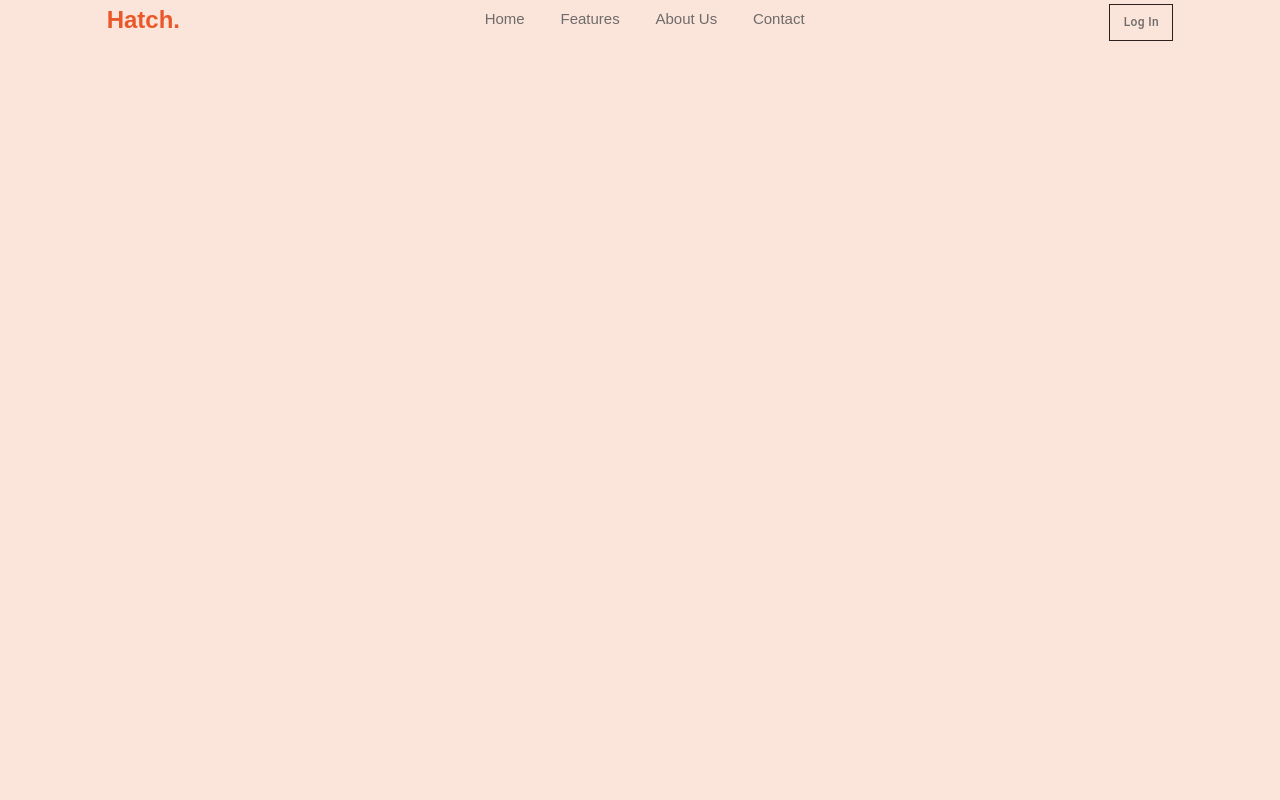
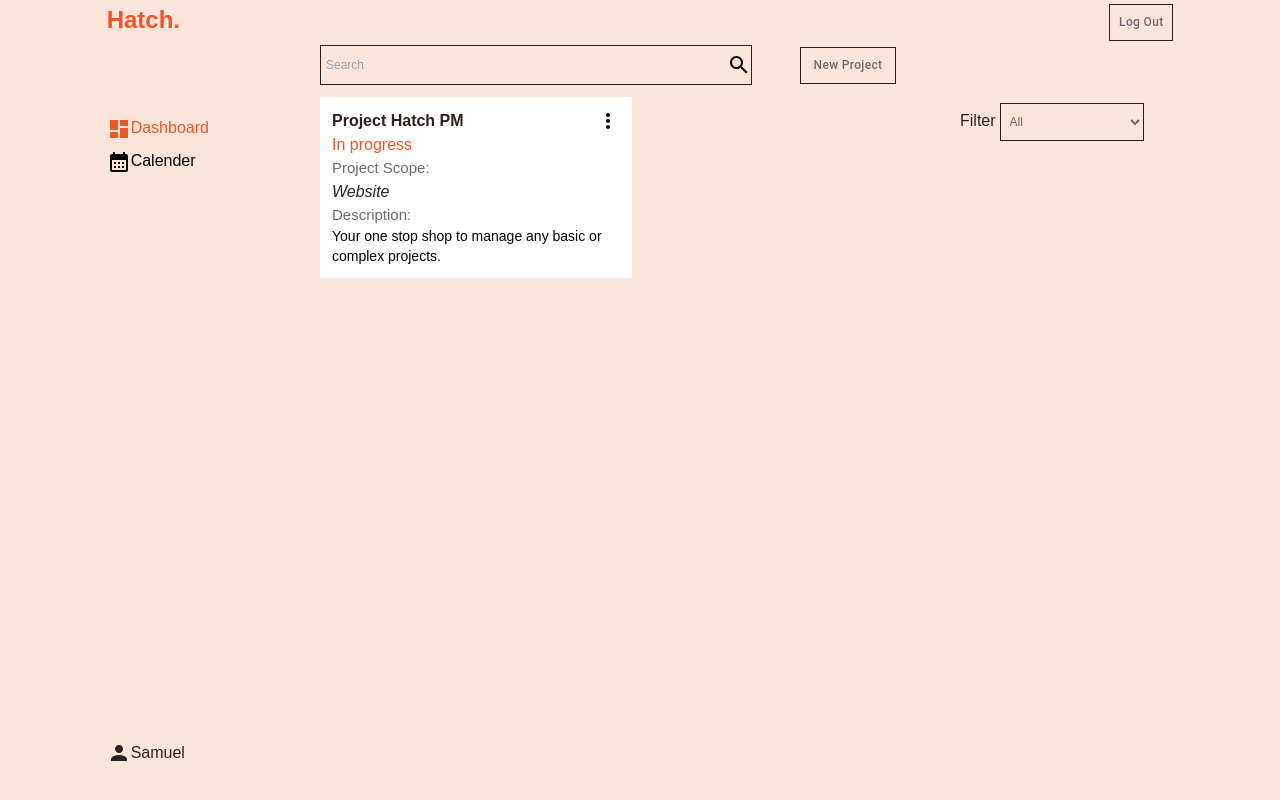
Before and after one commit to SKHinga/HatchPM, a React (Create React App) app: page /1/dashboard/projects in a window 1280 px wide. Built offline with nearby package versions, Linux system fonts and the light colour scheme.

Commit message:
Script: Configure routes

```diff
--- a/src/App.js
+++ b/src/App.js
@@ -1,10 +1,14 @@
 import React from "react";
 import {Helmet} from "react-helmet";
-import { Routes, Route } from "react-router-dom";
+import { Routes, Route, Navigate} from "react-router-dom";
 import Dashboard from "./components/Hero/Dashboard";
 import Hero from "./components/Home/Hero";
 import LogIn from "./components/Home/LogIn";
 import Signup from "./components/Home/SignUp";
+import Dash from "./components/Hero/Dash"
+import Calender from './components/Hero/Calender';
+import NewProject from './components/Hero/NewProject';
+import Tasks from './components/Hero/Tasks';
 
 
 function App() {
@@ -18,10 +22,16 @@ function App() {
   </Helmet>
 
   <Routes>
-    <Route path="signin/dashboard" element={<Dashboard/>}/>
+    <Route path="/1/dashboard/*" element={<Dashboard/>}>
+      <Route index element={<Navigate to="projects" replace />} />
+      <Route path='calendar' element={<Calender/>}/>
+      <Route path='new-project/*' element={<NewProject/>}/>
+      <Route path=':projectId/tasks' element={<Tasks/>}/>
+      <Route index path='projects' element={<Dash/>}/>
+    </Route>
     <Route path="signin" element={<LogIn/>}/>
     <Route path="signin/signup" element={<Signup/>}/>
-    <Route path="/*" element={<Hero/>}/>
+    <Route index path="/" element={<Hero/>}/>
   </Routes>
 
 
--- a/src/components/Hero/Dashboard.js
+++ b/src/components/Hero/Dashboard.js
@@ -1,18 +1,20 @@
 import React from 'react'
-import { NavLink, Route, Routes } from 'react-router-dom';
+import { NavLink, Outlet} from 'react-router-dom';
 import DashboardIcon from '@mui/icons-material/Dashboard';
 import CalendarMonthIcon from '@mui/icons-material/CalendarMonth';
 import PersonIcon from '@mui/icons-material/Person';
 import Button from '@mui/material/Button';
 import SearchIcon from '@mui/icons-material/Search';
 import Top from './Top';
-import Dash from './Dash';
-import Calender from './Calender';
 import Filter from './Filter';
-import NewProject from './NewProject';
-import Tasks from './Tasks';
 
 function Dashboard() {
+
+  // let navigate = useNavigate();
+
+  // const handleCalendar = () => {
+  //   navigate("./calendar", { replace: true })
+  // };
 
   let activeStyle = {
     color: "#EA5829",
@@ -24,31 +26,26 @@ function Dashboard() {
         <div></div>
         <div className='col-span-12 md:col-span-2 mx-2 md:mx-0 flex md:flex-col justify-between haba'>
           <div className=' flex md:flex-col'>
-            <div className='md:flex h-0 md:h-24 items-end'><NavLink to='' style={({ isActive }) =>isActive ? activeStyle : undefined}><DashboardIcon/><p className='hidden md:contents'>Dashboard</p></NavLink></div>
+            <div className='md:flex h-0 md:h-24 items-end'><NavLink to='projects' style={({ isActive }) =>isActive ? activeStyle : undefined}><DashboardIcon/><p className='hidden md:contents'>Dashboard</p></NavLink></div>
             <div className='md:flex mt-0 md:mt-2'><NavLink to='calendar' style={({ isActive }) =>isActive ? activeStyle : undefined} ><CalendarMonthIcon/><p className='hidden md:contents'>Calender</p></NavLink></div>
           </div>
           <div className='flex cal'><PersonIcon/><p>Samuel</p></div>
         </div>
         <div className='col-span-12 md:col-span-6 mt-3 md:mt-0'>
-          <div className='grid grid-cols-4 items-center'>
-            <div className='col-span-2 md:col-span-3'>
+          <div className='grid grid-cols-6 md:grid-cols-4 items-center'>
+            <div className='col-span-4 md:col-span-3'>
               <div className='cave flex md:justify-between items-center'>
-                <input type='text' placeholder='Search' className='font-normal put w-24'/>
+                <input type='text' placeholder='Search' className='font-normal put w-full md:24'/>
                 <SearchIcon/>
               </div>
             </div>
             <div>
-              <NavLink to='../new-project'><Button variant="outlined" className='material-button w-24'>New Project</Button></NavLink>
+              <NavLink to='new-project'><Button variant="outlined" className='material-button w-24 col-span-2'>New Project</Button></NavLink>
             </div>
           </div>
 
-        {/* Center piece */}
-          <Routes>
-            <Route path='' element={<Dash/>}/>
-            <Route path='calendar' element={<Calender/>}/>
-            <Route path='/dashboard/new-project' element={<NewProject/>}/>
-            <Route path='/dashboard/tasks' element={<Tasks/>}/>
-          </Routes>
+          {/* Center piece */}
+          <Outlet/>
         </div>
         <div className='hidden md:flex col-span-2'>
           <Filter/>
--- a/src/components/Hero/Minimenu.js
+++ b/src/components/Hero/Minimenu.js
@@ -7,13 +7,15 @@ function Minimenu() {
     <div>
       <div className='absolute bg-white top-10 right-7 p-2 out'>
         <form>
-          <Link to='../tasks' className='text-sm text-blue-500 hover:text-stone-500'><p>View tasks</p></Link>
-          <Link to='../tasks' className='text-sm text-blue-500 hover:text-stone-500'><p>Edit project</p></Link>
-          <lable for='progress' className='text-sm'>Pregress:</lable>
-          <select id='progress' className='ml-2 settle'>
-            <option value='In progress'>In progress</option>
-            <option value='Complete'>Complete</option>
-          </select>
+          <Link to='tasks' className='text-sm text-blue-500 hover:text-stone-500'><p>View tasks</p></Link>
+          <Link to='tasks' className='text-sm text-blue-500 hover:text-stone-500'><p>Edit project</p></Link>
+          <lable HtmlFor='progress' className='text-sm'>
+            Pregress:
+            <select id='progress' className='ml-2 settle'>
+              <option value='In progress'>In progress</option>
+              <option value='Complete'>Complete</option>
+            </select>
+          </lable>
           <div className='flex justify-between mt-2'>
             <Button variant="outlined" className='mater-button text-end'>Delete</Button>
             <Button type='submit' variant="outlined" className='mater-button text-end'>Set</Button>
--- a/src/components/Hero/Tasks.js
+++ b/src/components/Hero/Tasks.js
@@ -3,7 +3,7 @@ import React from 'react'
 function Tasks() {
   return (
     <div>
-      Tasks
+      <h1 className='cal'>Tasks</h1>
     </div>
   )
 }
--- a/src/components/Hero/Top.js
+++ b/src/components/Hero/Top.js
@@ -6,14 +6,14 @@ function Top() {
   return (
     <div>
       <div className='grid grid-cols-12'>
-        <div className=''></div>
-        <div className='col-span-10'>
+        <div className='hidden md:contents'><div></div></div>
+        <div className='col-span-12 md:col-span-10'>
           <div className='flex justify-between py-1'>
             <h1 className='orange font-bold text-2xl'>Hatch.</h1>
             <Link to='/'><Button variant='outlined' className='material-button text-end'>Log Out</Button></Link>
           </div>
         </div>
-        <div className=''></div>
+        <div className='hidden md:contents'><div></div></div>
       </div>
     </div>
   )
--- a/src/components/Home/Hero.js
+++ b/src/components/Home/Hero.js
@@ -1,5 +1,5 @@
 import React from 'react'
-import { NavLink, Route } from 'react-router-dom';
+import { NavLink} from 'react-router-dom';
 import Button from '@mui/material/Button';
 
 function Hero() {
--- a/src/components/Home/LogIn.js
+++ b/src/components/Home/LogIn.js
@@ -13,7 +13,7 @@ const LogIn = () => {
 
   const handleCome = (e) => {
    e.preventDefault()
-   navigate("/signin/dashboard")
+   navigate("/1/dashboard")
   }
 
   return (
--- a/src/index.js
+++ b/src/index.js
@@ -6,7 +6,7 @@ import {BrowserRouter} from 'react-router-dom';
 
 const root = ReactDOM.createRoot(document.getElementById('root'));
 root.render(
-  <BrowserRouter basename='/'>
+  <BrowserRouter>
     <App />
   </BrowserRouter>
 );
```
